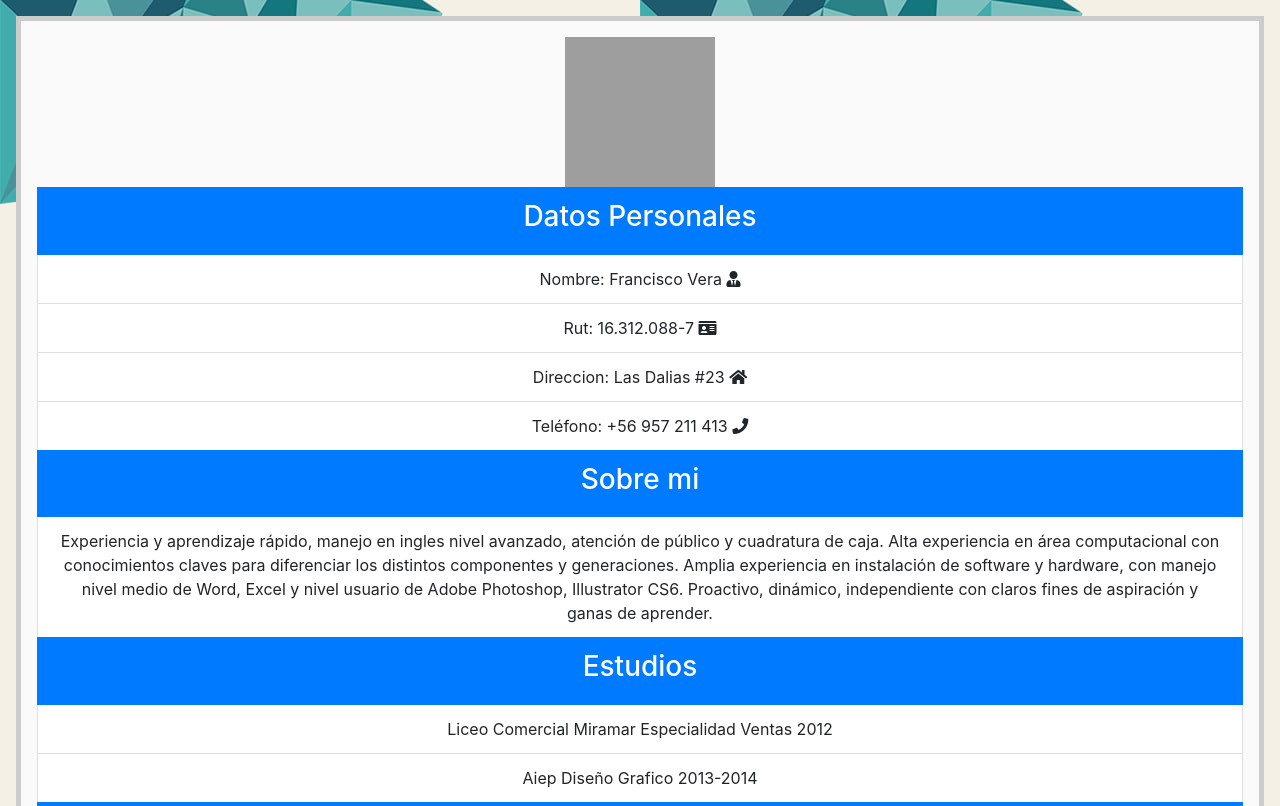
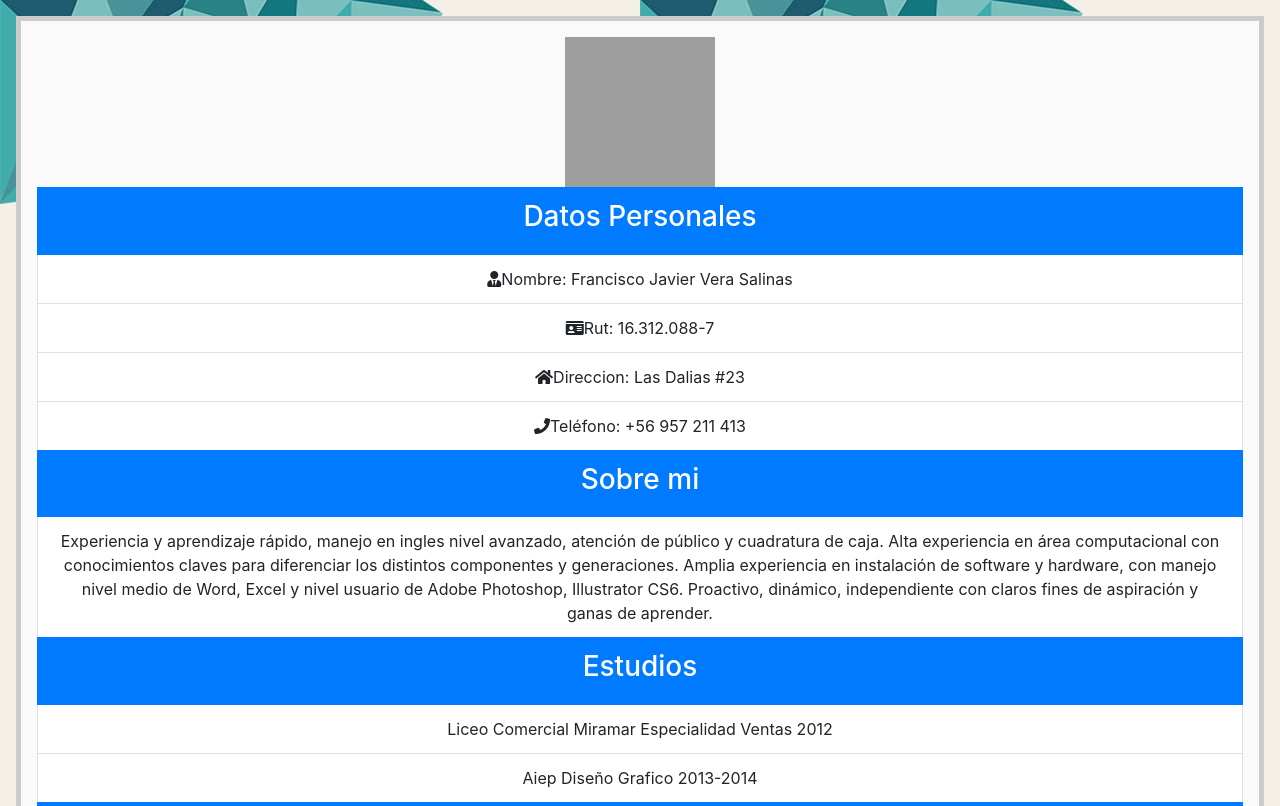
Before and after one commit to Gatts86/Curriculum, a plain HTML site: page index.html in a window 1280 px wide. Shown: the top 806 px of the page. Drawn offline with nearby package versions, Linux system fonts and the light colour scheme; files that its build step writes are made by us from their sources; grey boxes are pictures that could not be loaded.

Commit message:
index.html
modifique el index

```diff
--- a/index.html
+++ b/index.html
@@ -2,6 +2,7 @@
 <html>
 <div align="left">
     <section>
+
 
         <head>
             <meta charset="utf-8">
@@ -26,6 +27,11 @@
             <title>Curriculum Vitae</title>
         </head>
     </section>
+    <style>
+        li:hover {
+            background-color: #acacac;
+        }
+    </style>
 
     <body class="cuerpo" background="fondo.jpg">
 
@@ -36,10 +42,10 @@
             <li class="list-group-item active">
                 <h3 id="gris">Datos Personales</h3>
             </li>
-            <li class="list-group-item">Nombre: Francisco Vera <i class="fas fa-user-tie"></i></li>
-            <li class="list-group-item">Rut: 16.312.088-7 <i class="fas fa-id-card"></i></li>
-            <li class="list-group-item">Direccion: Las Dalias #23 <i class="fas fa-home"></i> </li>
-            <li class="list-group-item">Teléfono: +56 957 211 413 <i class="fas fa-phone"></i> </li>
+            <li class="list-group-item"><i class="fas fa-user-tie"></i>Nombre: Francisco Javier Vera Salinas</li>
+            <li class="list-group-item"><i class="fas fa-id-card"></i>Rut: 16.312.088-7</li>
+            <li class="list-group-item"><i class="fas fa-home"></i>Direccion: Las Dalias #23</li>
+            <li class="list-group-item"><i class="fas fa-phone"></i>Teléfono: +56 957 211 413</li>
 
             <!--ul class="font-weight-bolder"> -->
 
@@ -93,15 +99,14 @@
             <li class="list-group-item">Cristian Herrera</li>
             <li class="list-group-item">Jefe Área Soporte Opciones SA.</li>
             <li class="list-group-item">+56 953 160 538</li>
-            </ul>
+
 
             <div class="enlace">
-                <li class="list-group-item ">
-                    <H2>
-                        <a href="https://www.linkedin.com/in/francisco-vera-salinas-10416619b/" target="_blank">Perfil
-                            Linked<i class="fab fa-linkedin"></i>
-                </li>
-                </a> </H2>
+                <H2>
+                    <a href="https://www.linkedin.com/in/francisco-vera-salinas-10416619b/" target="_blank">Perfil
+                        Linked<i class="fab fa-linkedin"></i>
+                        </li>
+                    </a> </H2>
             </div>
 
     </body>
```
